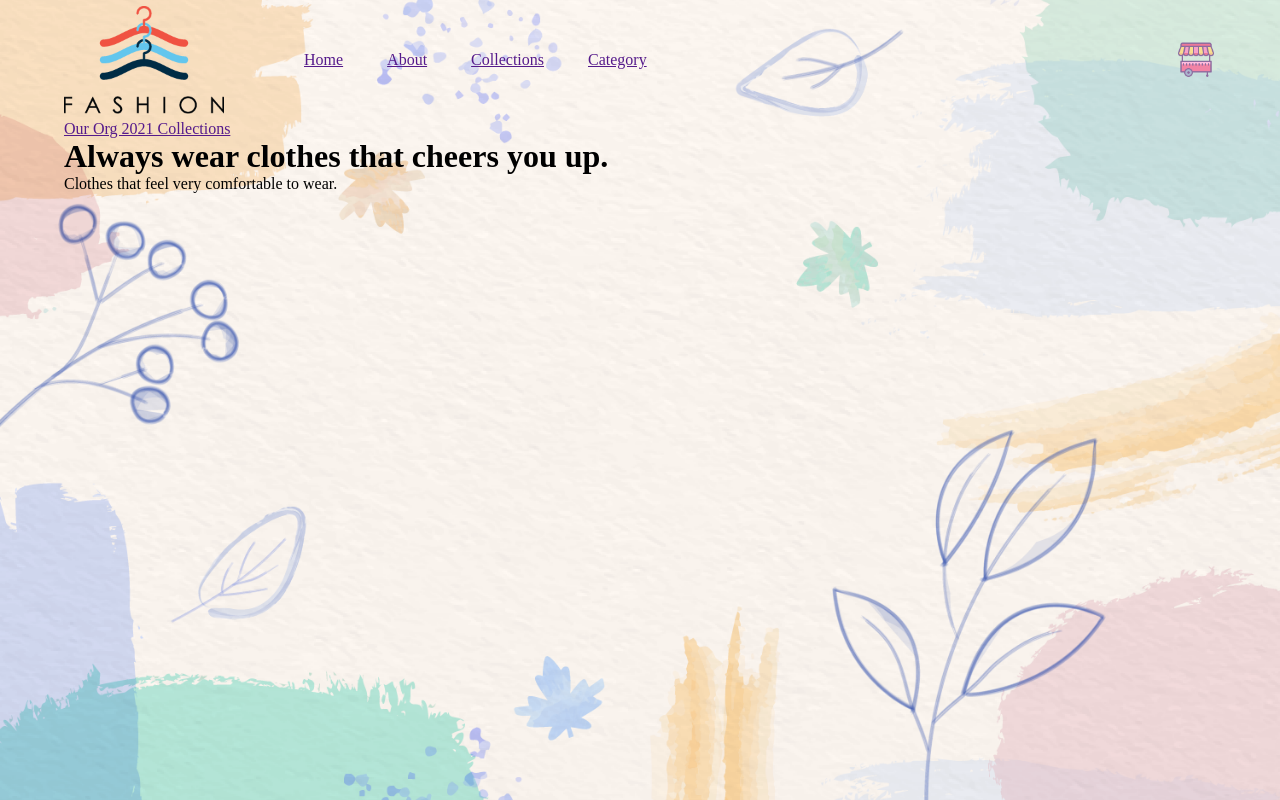
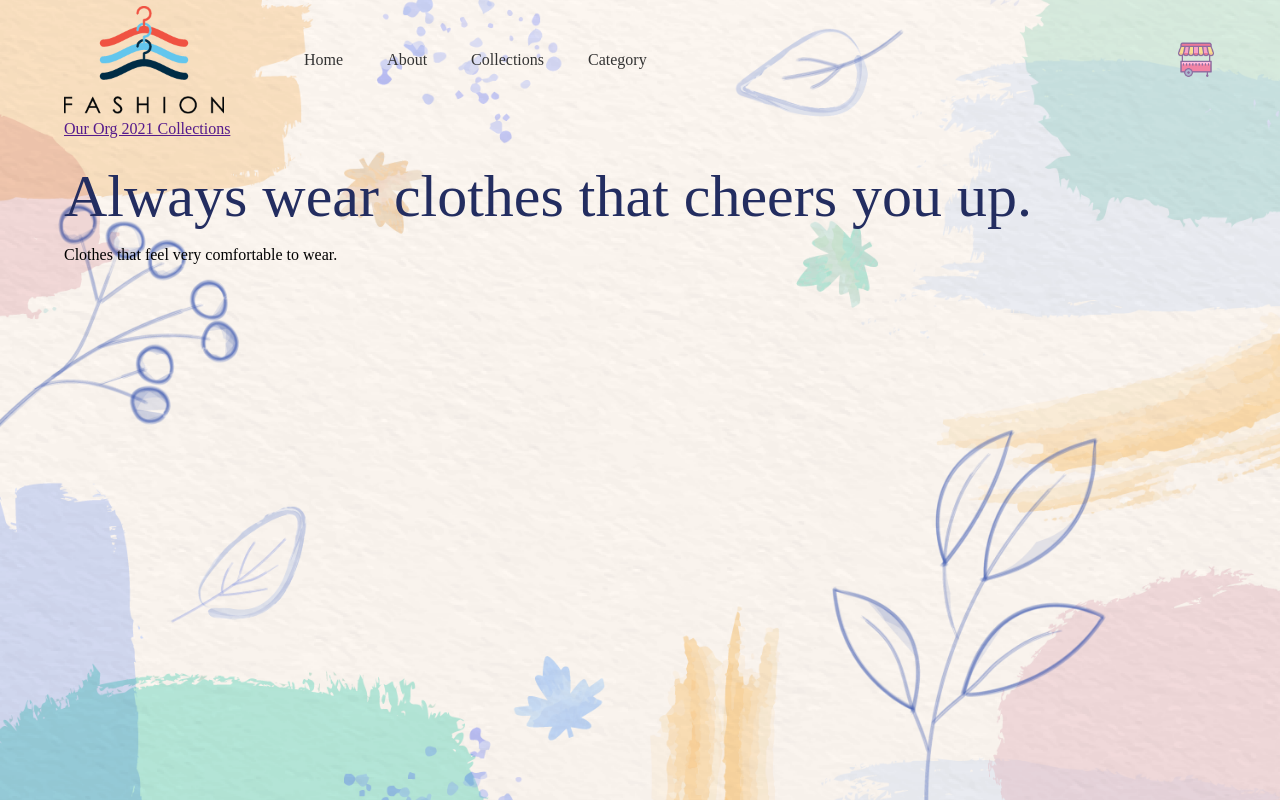
Before and after one commit to abhishekrnc/simple_Fashion_Web, a plain HTML site: page index.html in a window 1280 px wide. Drawn offline with Linux system fonts and the light colour scheme.

Commit message:
updated css

```diff
--- a/style.css
+++ b/style.css
@@ -43,3 +43,16 @@ nav ul li {
     list-style: none;
     margin: 0px 20px;
 }
+
+nav ul li a{
+    text-decoration: none;
+    color: #333;
+}
+
+.content h1 {
+    font-size: 60px;
+    font-weight: 100;
+    margin-top: 24px;
+    margin-bottom: 15px;
+    color: #232d60;
+}
```
